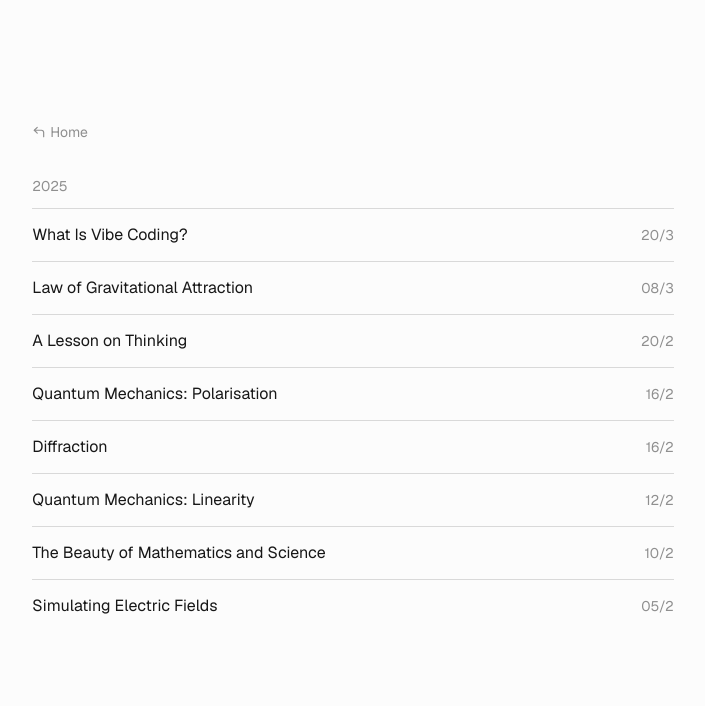
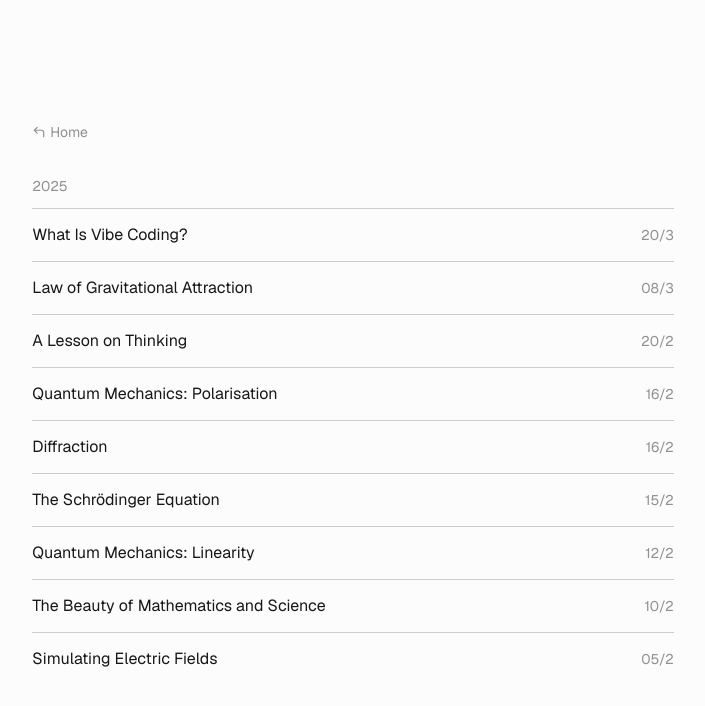
Before and after one commit to Karledo/karledo.github.io, a Next.js app: page /writing in a window 1280 px wide. Shown: the top 706 px of the page, without its empty margins (287-992 px from the left). Built offline with nearby package versions, Linux system fonts and the light colour scheme.

Commit message:
Add the schrödinger equation page

```diff
--- a/app/globals.css
+++ b/app/globals.css
@@ -3,7 +3,7 @@
 :root {
   --background-100: hsl(0, 0%, 99%);
   --background-200: hsl(0, 0%, 89%);
-  --background-300: hsl(0 0% 85%);
+  --background-300: hsl(0 0% 80%);
   --foreground-100: hsl(0, 0%, 9%);
   --foreground-200: hsl(0, 0%, 56%);
   --foreground-300: hsl(0, 0%, 44%);
--- a/app/writing/(content)/quantum-mechanics-polarisation/page.mdx
+++ b/app/writing/(content)/quantum-mechanics-polarisation/page.mdx
@@ -66,7 +66,7 @@ export const metadata = {
 
     If you were to actualy do this experiment, you would find that about half of the time, the photon passes through the filter, and about half of the time, it is entirely absorbed. And it appears to be *random* whether the photons passes through the filter.
 
-    Let's imagine another example. Let's say that you had light which was polarized at angle of <Latex text="$25 \degree$" /> from the vertical trying to pass through a vertically oriented polarizing filter.
+    Let's imagine another example. Let's say that you had light which was polarized at angle of <Latex text="$22.5 \degree$" /> from the vertical trying to pass through a vertically oriented polarizing filter.
 
     <div className="flex flex-col items-center">
        <div>
--- a/app/writing/(content)/simulating-electric-fields/components/p5-electric-field.tsx
+++ b/app/writing/(content)/simulating-electric-fields/components/p5-electric-field.tsx
@@ -24,7 +24,6 @@ const setup: Setup = ({ p5, canvas }) => {
   p5.colorMode(p5.HSL)
 
   charges = Array.from({ length: numCharges }).map((_, i) => {
-    console.log(i)
     return { position: p5.createVector(p5.width * 0.25 + i * p5.width * 0.1, p5.height * 0.4), magnitude: 1 }
   })
 
--- /dev/null
+++ b/app/writing/(content)/the-schrodinger-equation/components/wave-function.tsx
@@ -0,0 +1,56 @@
+"use client";
+
+import { baseSketch, type Setup, type Draw } from "@/components/base-sketch";
+import { StyledP5Container } from "@/components/p5-container";
+
+const MAX_WIDTH = 641.52
+const setup: Setup = ({ p5 }) => {
+  p5.colorMode(p5.HSL)
+  p5.rectMode(p5.CORNERS)
+}
+
+const draw: Draw = ({ p5 }) => {
+  p5.clear()
+  p5.noStroke()
+
+  const documentStyle = getComputedStyle(document.documentElement)
+  const noiseHeight = p5.height * 0.5
+  const seconds = p5.millis() * 0.001
+  const noiseScale = 0.002
+  const timeScale = 0.3
+
+  p5.fill(documentStyle.getPropertyValue("--foreground-100"))
+  p5.textSize(18 * p5.width / MAX_WIDTH)
+  p5.textFont("KaTeX_Math")
+  p5.text("|Ψ(x, t)|²", p5.width * 0.52, p5.height * 0.07)
+  p5.text("x", p5.width * 0.97, p5.height * 0.47)
+
+
+  p5.stroke(documentStyle.getPropertyValue("--background-300"))
+  p5.strokeWeight(2 * p5.width / MAX_WIDTH)
+  p5.line(0, p5.height * 0.5, p5.width, p5.height * 0.5)
+  p5.line(p5.width * 0.5, 0, p5.width * 0.5, p5.height)
+
+  p5.translate(0, p5.height * 0.5)
+  p5.strokeWeight(3 * p5.width / MAX_WIDTH)
+  p5.stroke(documentStyle.getPropertyValue("--foreground-100"))
+  for (let x = 0; x < p5.width; x++) {
+    const noiseX = x * noiseScale
+    const nextNoiseX = (x + 1) * noiseScale
+
+    p5.line(
+      x,
+      -p5.noise(noiseX, seconds * timeScale) * noiseHeight,
+      x + 1,
+      -p5.noise(nextNoiseX, seconds * timeScale) * noiseHeight
+    )
+  }
+}
+
+const sketch = baseSketch({ draw, setup })
+
+export function WaveFunction() {
+  return <div>
+    <StyledP5Container sketch={sketch} />
+  </div>
+}
--- /dev/null
+++ b/app/writing/(content)/the-schrodinger-equation/page.mdx
@@ -0,0 +1,63 @@
+import { DynamicTitle } from "@/components/dynamic-title";
+import { AnchoredHeader } from "@/components/anchored-header";
+import { Latex } from "@/components/latex";
+import { WaveFunction } from "./components/wave-function";
+
+export const metadata = {
+  title: "The Schrödinger Equation",
+  description: "Learning about The Schrödinger Equation",
+  alternates: {
+    canonical: "/the-schrodinger-equation",
+  },
+};
+
+<DynamicTitle className="mb-7" slug="/the-schrodinger-equation" />
+
+<article>
+  <div className="mb-7 space-y-7">
+
+<AnchoredHeader id="wave-particle-duality">Wave-Particle Duality</AnchoredHeader>
+
+Whilst others were debating whether light was a particle or a wave, a suggestion was made by Louis de Broglie, that all things with matter could also behave like waves—this includes electrons, protons, and atoms et cetera. He related this idea with this equation.
+
+<div className="flex flex-col items-center">
+  <Latex text="$\lambda = \frac{h}{p}$" />
+</div>
+
+This equation relates that the wavelength of a particle <Latex text="$\lambda$" />, to Planck's constant <Latex text="$h$" /> and the momentum of a particle <Latex text="$p$" />
+
+<AnchoredHeader id="what-is-the-schrodinger-equation">What is the Schrödinger Equation</AnchoredHeader>
+
+Schrödinger used the idea of conservation of energy and these matter waves described by de Broglie to come up with his equation—the Schrödinger Equation. The time-dependent Schrödinger Equation describes how the wave function of a quantum system evolves over time.
+
+<div className="flex flex-col items-center">
+  <Latex text="$i\hbar \frac{\delta\psi}{\delta t} = \frac{-\hbar^2}{2m} \frac{\delta^2 \psi}{\delta x^2} + V\psi$" />
+</div>
+
+The notation can be somewhat overwhelming, but essentially what this equation says the energy of a system <Latex text="$i\hbar \frac{\delta\psi}{\delta t}$" />,is equal to the sum of the kinetic energy of the system <Latex text="$\frac{-\hbar^2}{2m} \frac{\delta^2\psi}{\delta x^2}$" />, plus the potential energy of the system <Latex text="$V\psi$" />
+
+<div className="flex flex-col items-center">
+  <Latex text="$i\hbar \frac{\delta \psi}{\delta t} = H\psi$" />
+</div>
+
+We can use the Hamiltonian operator—also known as the Schrödinger operator to simplify this equation. This operator encapsulates calculating the kinetic energy and the potential energy of the wave function, into a function, so we can instead just apply the operator to the wave function instead.
+
+At a basic level, The Schrödinger Equation tells us the rate of change of a wave function with respective to time. Schrödinger used the idea of the conservation of energy and matter waves.
+
+<AnchoredHeader id="what-is-a-wave-function">What is a Wave Function</AnchoredHeader>
+
+Naturally, the first thing you may be asking is, what is a wave function?
+
+A wave function is a complex-valued function of space and time that contains all the quantum state of a system. The quantum state includes a bunch of different measurable properties such as position, momentum, energy, spin. For a wave function to be consistent with conservation laws, it must solve Schrödinger's Equation.
+
+The basis that you write the wave function in (position, momentum, energy) determines what the probability density function <Latex text="$|\psi(x, t)|^2$" /> represent.
+
+We can't get the state of the system from the wave function directly, but we can get the probability of a particle being in that state from the square of the absolute value of the wave function <Latex text="$|\psi (x, t)|^2$" />.
+
+For example if I had a time-dependent wave function <Latex text="$\psi(x, t)$" /> which describes the position of a particle in one dimension, where, internally, the wave function <Latex text="$\psi$" />, is written in the position basis <Latex text="$x$" />, then the probability of finding a particle at a given position <Latex text="$x_0$" />, is <Latex text="$|\psi(x_0, t)|^2$" />. This gives us a probability density function for the position of the particle at all position in this one dimension.
+
+<WaveFunction />
+
+  </div>
+
+</article>
--- a/app/writing/page-data.ts
+++ b/app/writing/page-data.ts
@@ -49,5 +49,10 @@ export const pages: Page[] = [
     title: "Diffraction",
     date: new Date(2025, 1, 16),
     slug: "/diffraction",
+  },
+  {
+    title: "The Schrödinger Equation",
+    date: new Date(2025, 1, 15),
+    slug: "/the-schrodinger-equation"
   }
 ];
```
